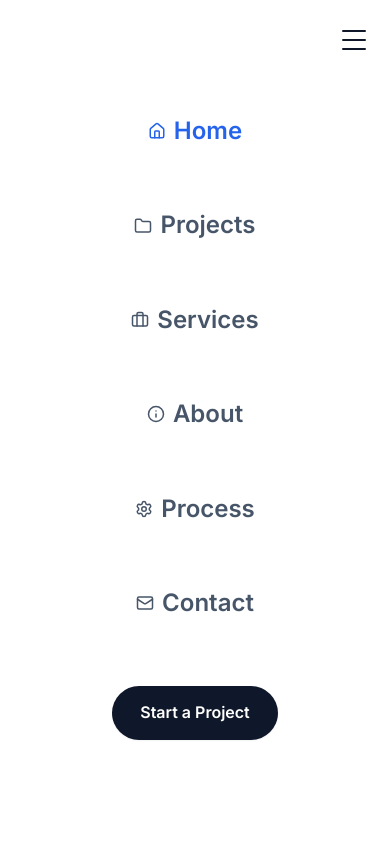
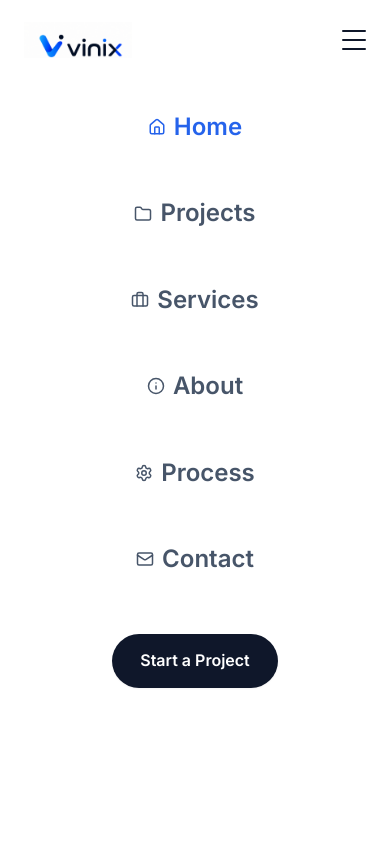
Before and after one commit to VISHAL-63449/vinix-port, a React (Vite) app: page / in a window 390 px wide. Shown: the top 844 px of the page. Built offline with nearby package versions, Linux system fonts and the light colour scheme.

Commit message:
Fix mobile navbar layout and z-index issues

```diff
--- a/src/components/Navbar.css
+++ b/src/components/Navbar.css
@@ -32,6 +32,8 @@
     font-weight: 800;
     letter-spacing: -0.05em;
     color: var(--text-primary);
+    position: relative;
+    z-index: 1002;
 }
 
 .navbar-links {
@@ -94,7 +96,8 @@
     background: transparent;
     border: none;
     cursor: pointer;
-    z-index: 1001;
+    z-index: 1002;
+    position: relative;
 }
 
 .hamburger span {
@@ -131,14 +134,17 @@
         top: 0;
         right: -100%;
         width: 100%;
-        height: 100vh;
-        background-color: var(--bg-primary);
+        height: 100dvh;
+        background-color: var(--bg-primary, #ffffff);
         flex-direction: column;
-        justify-content: center;
+        justify-content: flex-start;
         align-items: center;
         transition: right 0.4s cubic-bezier(0.77, 0.2, 0.05, 1);
         box-shadow: -10px 0 30px rgba(0, 0, 0, 0.1);
-        gap: 2.5rem;
+        gap: 2rem;
+        padding-top: 100px;
+        overflow-y: auto;
+        padding-bottom: 40px;
     }
 
     .navbar-links.active {
```
